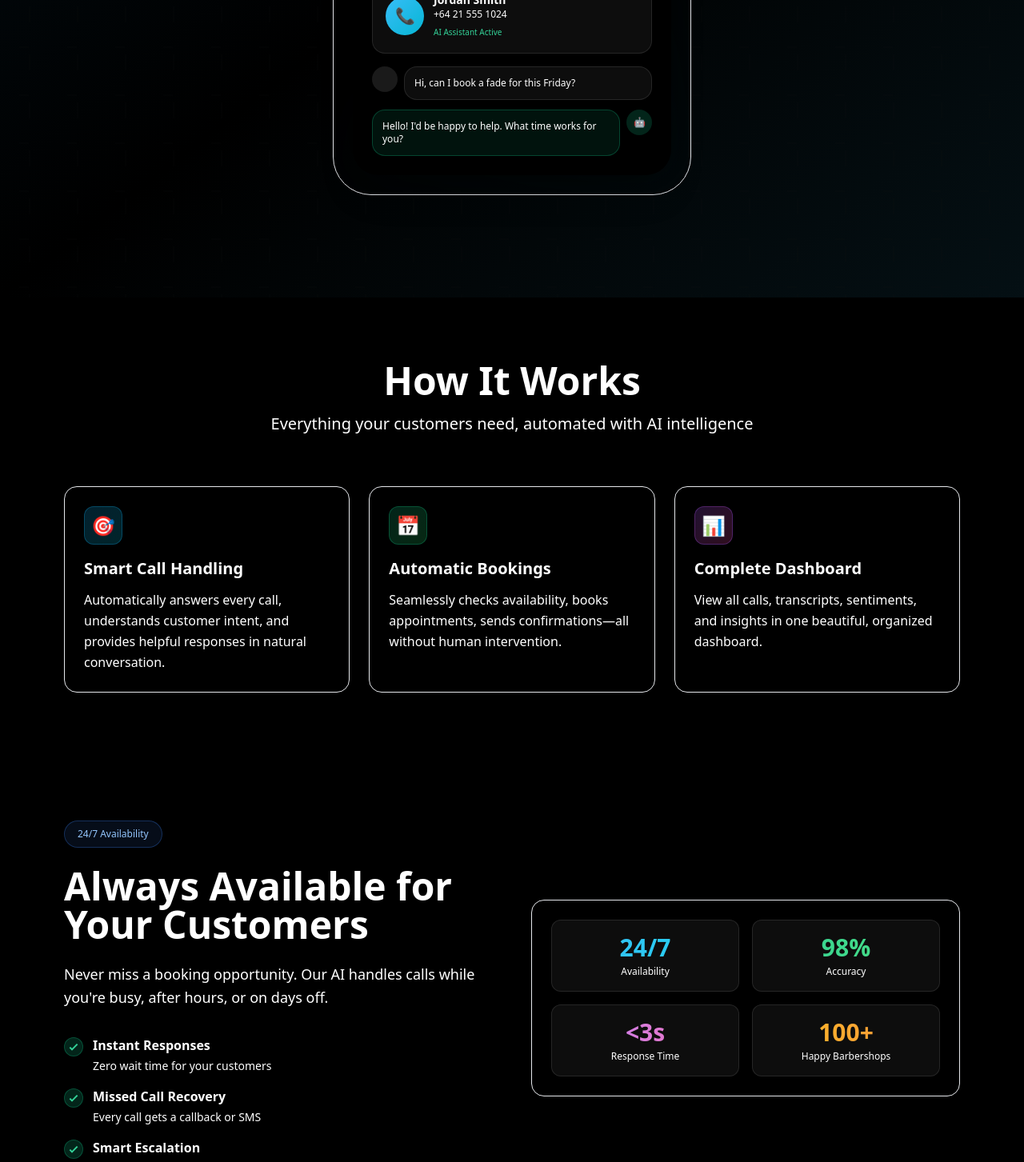
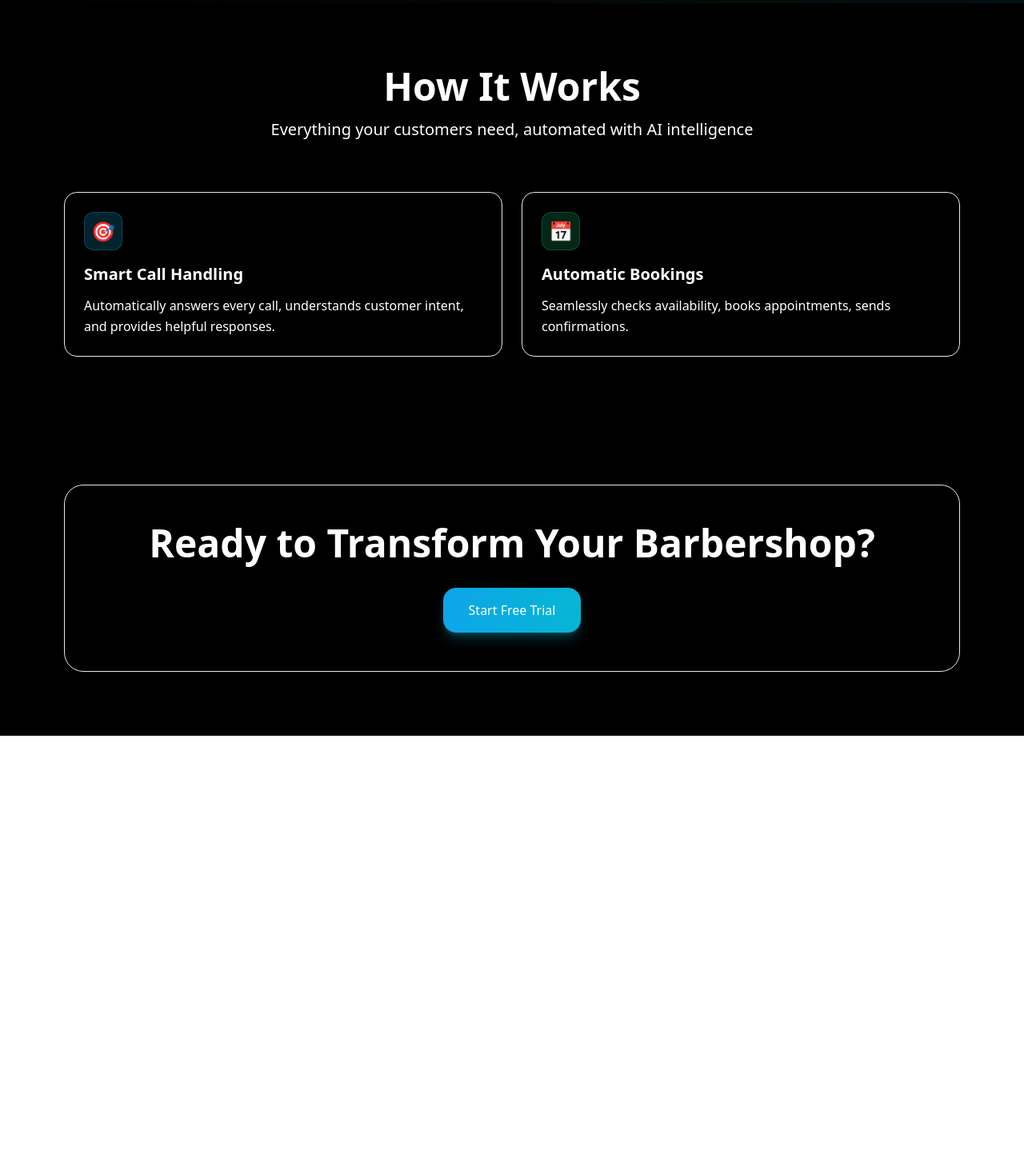
Before and after one commit to mvocoding/ai-receiptionist, a React (Create React App) app: page / in a window 1280 px wide. Shown: the part 680-2133 px from the top of the page at 80% size. After the commit the page ends 1600 px from the top, so only its background shows below. Built offline with nearby package versions, Linux system fonts and the light colour scheme.

Commit message:
update new text cta

```diff
--- a/src/components/NavBar.tsx
+++ b/src/components/NavBar.tsx
@@ -51,7 +51,7 @@ export default function NavBar(): JSX.Element {
               className="flex items-center gap-3 hover:opacity-80 transition"
             >
               <div>
-                <h1 className="text-lg font-semibold tracking-tight">
+                <h1 className="uppercase text-lg font-semibold tracking-tight">
                   Fade Station
                 </h1>
               </div>
--- a/src/pages/BookAppointment.tsx
+++ b/src/pages/BookAppointment.tsx
@@ -367,7 +367,7 @@ export default function BookAppointment(): JSX.Element {
       </div>
 
       <div className="mx-auto max-w-7xl px-4 py-20">
-        <div className="mb-16">
+        <div className="mb-4">
           <h2 className="text-4xl font-bold tracking-tight mb-3">
             Book Your Appointment
           </h2>
@@ -377,9 +377,6 @@ export default function BookAppointment(): JSX.Element {
         </div>
 
         <div className="mb-16">
-          <h3 className="text-lg font-semibold mb-6 text-white/90">
-            Choose Your Barber
-          </h3>
           <div className="grid md:grid-cols-3 gap-4">
             {loadingBarbers && (
               <div className="col-span-full text-center text-white/60">
--- a/src/pages/Landing.tsx
+++ b/src/pages/Landing.tsx
@@ -57,52 +57,6 @@ export default function Landing(): JSX.Element {
               </button>
             </div>
           </div>
-
-          <div className="relative max-w-md mx-auto">
-            <div className="relative bg-gradient-to-b from-ios-card to-ios-card2 border border-ios-border rounded-[3rem] p-6 shadow-glow backdrop-blur-2xl">
-              <div className="bg-black rounded-[2rem] overflow-hidden shadow-2xl">
-                <div className="h-12 flex items-center justify-center bg-white/5 border-b border-white/10">
-                  <div className="w-32 h-6 rounded-full bg-white/10"></div>
-                </div>
-                <div className="p-6 space-y-4">
-                  <div className="flex items-center gap-3 bg-white/5 border border-white/10 rounded-2xl p-4">
-                    <div className="h-12 w-12 rounded-full bg-gradient-to-br from-sky-400 to-cyan-500 flex items-center justify-center text-xl">
-                      📞
-                    </div>
-                    <div className="flex-1">
-                      <h3 className="font-semibold text-sm">Jordan Smith</h3>
-                      <p className="text-xs text-ios-textMuted">
-                        +64 21 555 1024
-                      </p>
-                      <span className="text-[10px] text-emerald-400">
-                        AI Assistant Active
-                      </span>
-                    </div>
-                  </div>
-                  <div className="space-y-3">
-                    <div className="flex gap-2">
-                      <div className="h-8 w-8 rounded-full bg-white/10"></div>
-                      <div className="flex-1 bg-white/5 border border-white/10 rounded-2xl p-3">
-                        <p className="text-xs">
-                          Hi, can I book a fade for this Friday?
-                        </p>
-                      </div>
-                    </div>
-                    <div className="flex gap-2">
-                      <div className="flex-1 bg-emerald-500/10 border border-emerald-500/30 rounded-2xl p-3">
-                        <p className="text-xs">
-                          Hello! I'd be happy to help. What time works for you?
-                        </p>
-                      </div>
-                      <div className="h-8 w-8 rounded-full bg-emerald-500/20 flex items-center justify-center text-xs">
-                        🤖
-                      </div>
-                    </div>
-                  </div>
-                </div>
-              </div>
-            </div>
-          </div>
         </div>
       </div>
 
@@ -114,7 +68,7 @@ export default function Landing(): JSX.Element {
           </p>
         </div>
 
-        <div className="grid md:grid-cols-3 gap-6">
+        <div className="grid md:grid-cols-2 gap-6">
           <div className="bg-gradient-to-b from-ios-card to-ios-card2 border border-ios-border rounded-2xl p-6 shadow-glow">
             <div className="h-12 w-12 rounded-xl bg-gradient-to-br from-sky-500/20 to-cyan-500/20 border border-sky-500/30 flex items-center justify-center mb-4 text-2xl">
               🎯
@@ -122,7 +76,7 @@ export default function Landing(): JSX.Element {
             <h3 className="text-xl font-semibold mb-3">Smart Call Handling</h3>
             <p className="text-ios-textMuted leading-relaxed">
               Automatically answers every call, understands customer intent, and
-              provides helpful responses in natural conversation.
+              provides helpful responses.
             </p>
           </div>
 
@@ -133,139 +87,12 @@ export default function Landing(): JSX.Element {
             <h3 className="text-xl font-semibold mb-3">Automatic Bookings</h3>
             <p className="text-ios-textMuted leading-relaxed">
               Seamlessly checks availability, books appointments, sends
-              confirmations—all without human intervention.
-            </p>
-          </div>
-
-          <div className="bg-gradient-to-b from-ios-card to-ios-card2 border border-ios-border rounded-2xl p-6 shadow-glow">
-            <div className="h-12 w-12 rounded-xl bg-gradient-to-br from-purple-500/20 to-pink-500/20 border border-purple-500/30 flex items-center justify-center mb-4 text-2xl">
-              📊
-            </div>
-            <h3 className="text-xl font-semibold mb-3">Complete Dashboard</h3>
-            <p className="text-ios-textMuted leading-relaxed">
-              View all calls, transcripts, sentiments, and insights in one
-              beautiful, organized dashboard.
+              confirmations.
             </p>
           </div>
         </div>
       </div>
 
-      <div className="mx-auto max-w-6xl px-4 py-20">
-        <div className="grid md:grid-cols-2 gap-12 items-center">
-          <div>
-            <div className="inline-flex items-center gap-2 px-4 py-2 rounded-full bg-blue-500/10 border border-blue-500/30 text-blue-300 text-xs font-medium mb-6">
-              24/7 Availability
-            </div>
-            <h2 className="text-4xl md:text-5xl font-bold mb-6">
-              Always Available for Your Customers
-            </h2>
-            <p className="text-lg text-ios-textMuted mb-8 leading-relaxed">
-              Never miss a booking opportunity. Our AI handles calls while
-              you're busy, after hours, or on days off.
-            </p>
-            <div className="space-y-4">
-              <div className="flex items-start gap-3">
-                <div className="h-6 w-6 rounded-full bg-emerald-500/20 border border-emerald-500/30 flex items-center justify-center shrink-0 mt-0.5">
-                  <svg
-                    className="w-4 h-4 text-emerald-400"
-                    fill="none"
-                    stroke="currentColor"
-                    strokeWidth="3"
-                    viewBox="0 0 24 24"
-                  >
-                    <path d="M5 13l4 4L19 7"></path>
-                  </svg>
-                </div>
-                <div>
-                  <h4 className="font-semibold mb-1">Instant Responses</h4>
-                  <p className="text-sm text-ios-textMuted">
-                    Zero wait time for your customers
-                  </p>
-                </div>
-              </div>
-              <div className="flex items-start gap-3">
-                <div className="h-6 w-6 rounded-full bg-emerald-500/20 border border-emerald-500/30 flex items-center justify-center shrink-0 mt-0.5">
-                  <svg
-                    className="w-4 h-4 text-emerald-400"
-                    fill="none"
-                    stroke="currentColor"
-                    strokeWidth="3"
-                    viewBox="0 0 24 24"
-                  >
-                    <path d="M5 13l4 4L19 7"></path>
-                  </svg>
-                </div>
-                <div>
-                  <h4 className="font-semibold mb-1">Missed Call Recovery</h4>
-                  <p className="text-sm text-ios-textMuted">
-                    Every call gets a callback or SMS
-                  </p>
-                </div>
-              </div>
-              <div className="flex items-start gap-3">
-                <div className="h-6 w-6 rounded-full bg-emerald-500/20 border border-emerald-500/30 flex items-center justify-center shrink-0 mt-0.5">
-                  <svg
-                    className="w-4 h-4 text-emerald-400"
-                    fill="none"
-                    stroke="currentColor"
-                    strokeWidth="3"
-                    viewBox="0 0 24 24"
-                  >
-                    <path d="M5 13l4 4L19 7"></path>
-                  </svg>
-                </div>
-                <div>
-                  <h4 className="font-semibold mb-1">Smart Escalation</h4>
-                  <p className="text-sm text-ios-textMuted">
-                    Complex queries routed to humans
-                  </p>
-                </div>
-              </div>
-            </div>
-          </div>
-
-          <div className="relative">
-            <div className="bg-gradient-to-b from-ios-card to-ios-card2 border border-ios-border rounded-2xl p-6 shadow-glow">
-              <div className="grid grid-cols-2 gap-4">
-                <div className="bg-white/5 border border-white/10 rounded-xl p-4 text-center">
-                  <div className="text-3xl font-bold bg-gradient-to-r from-sky-400 to-cyan-400 bg-clip-text text-transparent">
-                    24/7
-                  </div>
-                  <div className="text-xs text-ios-textMuted mt-1">
-                    Availability
-                  </div>
-                </div>
-                <div className="bg-white/5 border border-white/10 rounded-xl p-4 text-center">
-                  <div className="text-3xl font-bold bg-gradient-to-r from-emerald-400 to-green-400 bg-clip-text text-transparent">
-                    98%
-                  </div>
-                  <div className="text-xs text-ios-textMuted mt-1">
-                    Accuracy
-                  </div>
-                </div>
-                <div className="bg-white/5 border border-white/10 rounded-xl p-4 text-center">
-                  <div className="text-3xl font-bold bg-gradient-to-r from-purple-400 to-pink-400 bg-clip-text text-transparent">
-                    &lt;3s
-                  </div>
-                  <div className="text-xs text-ios-textMuted mt-1">
-                    Response Time
-                  </div>
-                </div>
-                <div className="bg-white/5 border border-white/10 rounded-xl p-4 text-center">
-                  <div className="text-3xl font-bold bg-gradient-to-r from-amber-400 to-orange-400 bg-clip-text text-transparent">
-                    100+
-                  </div>
-                  <div className="text-xs text-ios-textMuted mt-1">
-                    Happy Barbershops
-                  </div>
-                </div>
-              </div>
-            </div>
-          </div>
-        </div>
-      </div>
-
-      {/* CTA Section */}
       <div className="mx-auto max-w-6xl px-4 py-20">
         <div className="bg-gradient-to-b from-ios-card to-ios-card2 border border-ios-border rounded-3xl p-12 shadow-glow text-center">
           <h2 className="text-4xl md:text-5xl font-bold mb-8">
```
